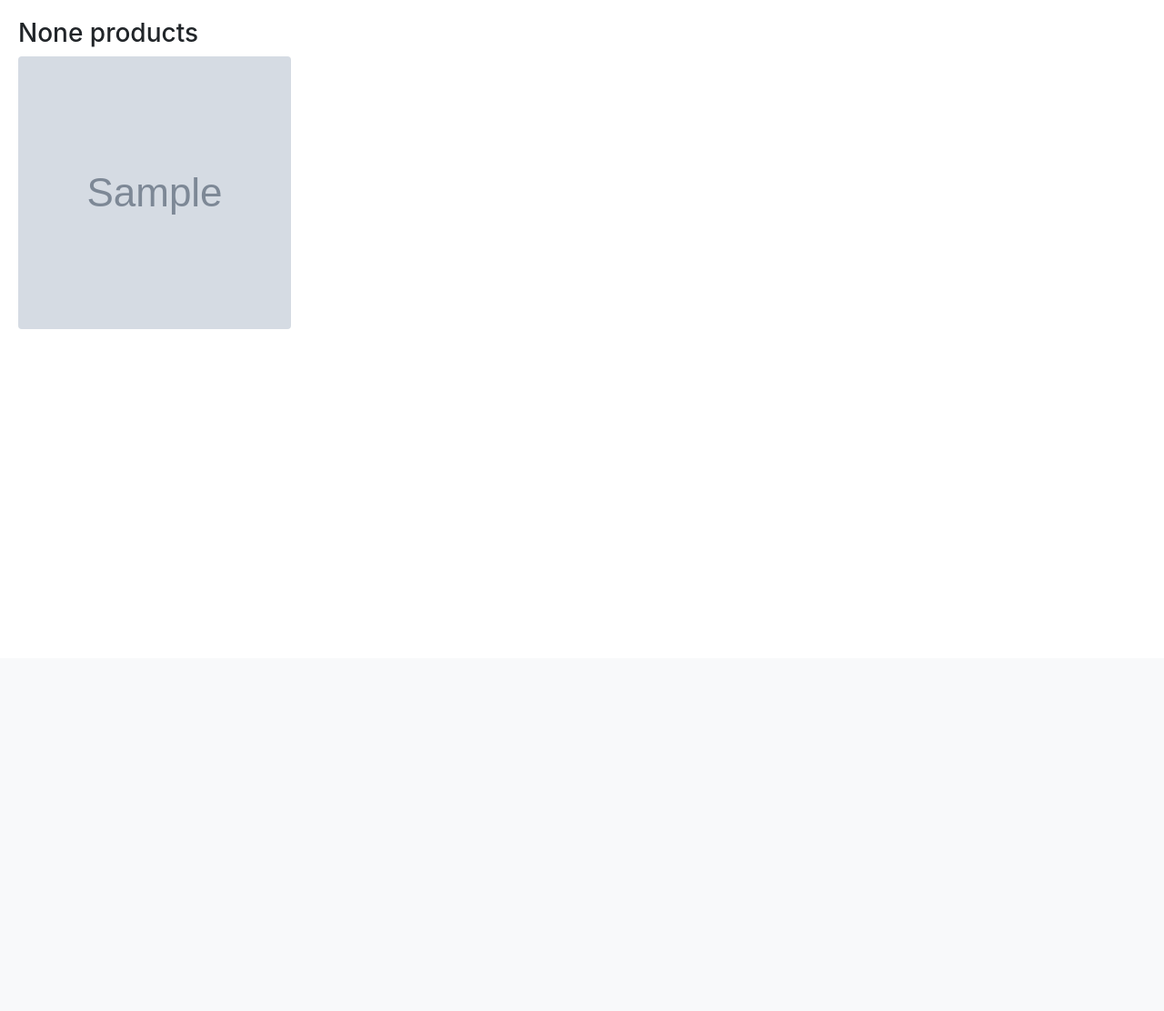
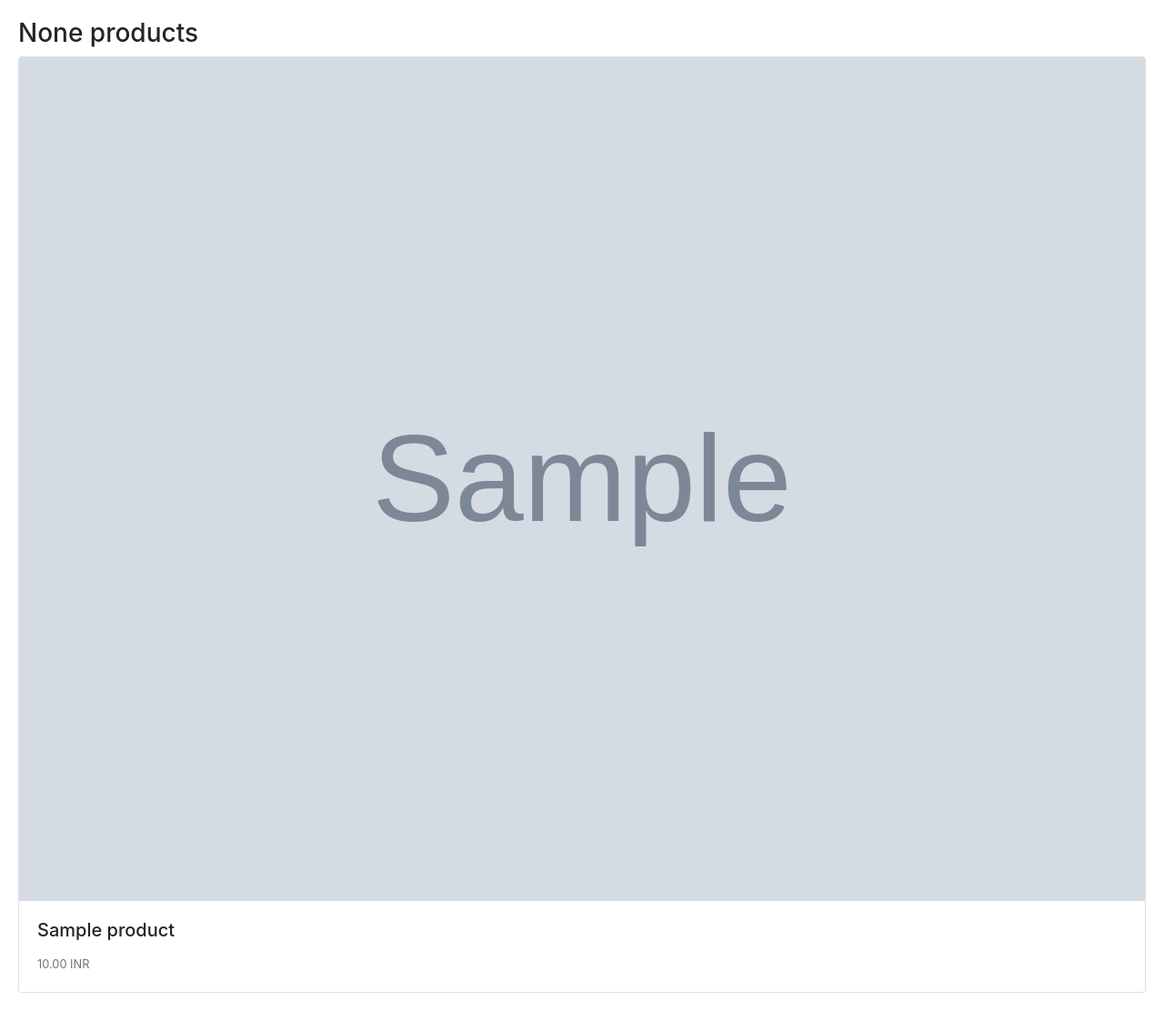
Before and after one commit to Thananjaya/shopping-cart, a Django app: page / in a window 1280 px wide. Shown: the part 76-1188 px from the top of the page at 91% size. Before the commit the page ends 438 px from the top, so only its background shows below. Run offline with Django 3.2, Linux system fonts and the light colour scheme; tables that the repository leaves empty hold one stand-in row (values such as "Sample post"); grey boxes marked "Sample" are stand-in pictures; some libraries are stand-ins or nearby versions.

Commit message:
fixing the product index page

```diff
--- a/shop/templates/header.html
+++ b/shop/templates/header.html
@@ -1,6 +1,7 @@
 {% load static %}
+
 <nav class="navbar navbar-expand-lg navbar-light bg-light justify-content-between">
-  <a class="navbar-brand" href="#">
+  <a class="navbar-brand" href="/">
     <img src="{% static 'image/logo.png' %}" height="50" width="50" alt="Shopper" />
     ShopEco
   </a>
--- a/shop/templates/products/index.html
+++ b/shop/templates/products/index.html
@@ -1,6 +1,5 @@
 {% extends "base.html" %}
-{% load static%}
-
+{% load static %}
 
 {% block title%}
 	{% if category %}
@@ -12,9 +11,17 @@
 
 {% block content %}
 	<h3> {{ category }} products </h3>
-	{% for product in products %}
-	<a href="{{product.get_absolute_url}}">
-		<img src="{% if product.image %} {{ product.image.url }} {% else %} {% static 'image/no_image.jpg'%} {% endif %}" class="rounded" alt="{{ product.name }}" height="300" width="300" />
-	</a>
-	{% endfor %}
+	<div class="card-deck">
+		{% for product in products %}
+			<div class="card">
+		  	<a href="{{ product.get_absolute_url }}">
+					<img src="{% if product.image %} {{ product.image.url }} {% else %} {% static 'image/no_image.jpg'%} {% endif %}" alt="{{ product.name }}" class="card-img-top" />
+				</a>
+			  <div class="card-body">
+			  	<h5 class="card-title">{{product}}</h5>
+			    <p class="card-text"><small class="text-muted">{{product.price}} INR</small></p>
+			  </div>
+			</div>
+		{% endfor %}
+	</div>
 {% endblock %}
```
Also changed, not shown: static/css/app.css (line endings or trailing spaces).
